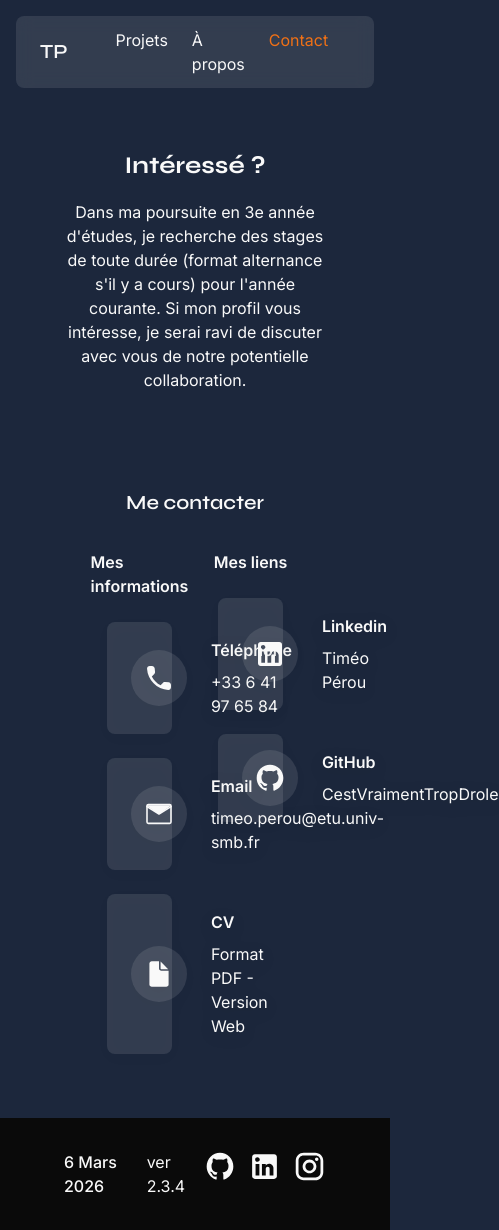
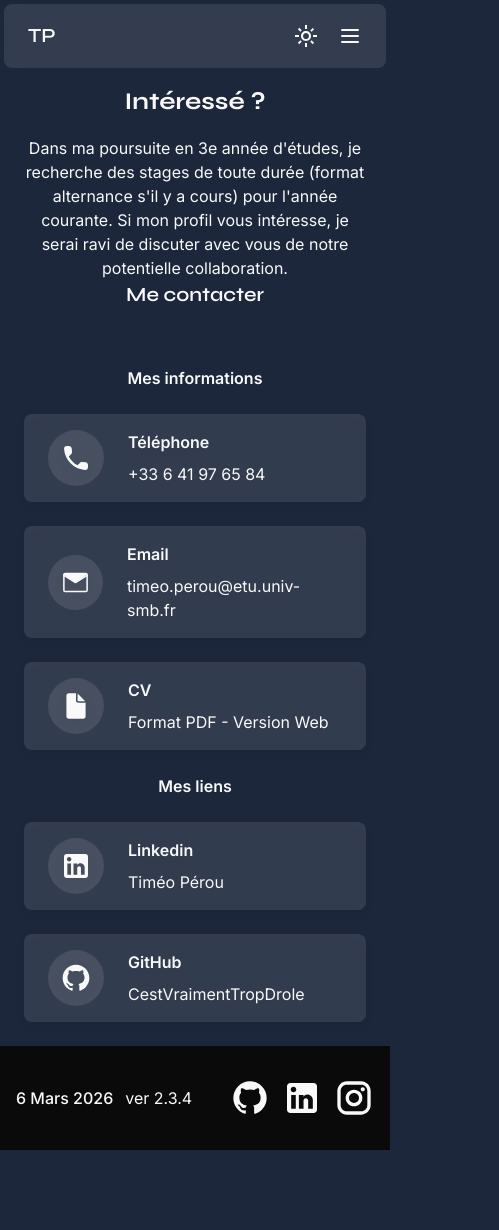
Before and after one commit to CestVraimentTropDrole/Portfolio, a Vue app: page /contact in a window 390 px wide. Shown: the whole page, 499 px wide, since content can reach past the window. After the commit the page ends 1150 px from the top, so only its background shows below. Built offline with nearby package versions, Linux system fonts and the light colour scheme.

Commit message:
feat: mobile layout

```diff
--- a/index.html
+++ b/index.html
@@ -1,5 +1,5 @@
 <!DOCTYPE html>
-<html lang="en" class="w-full bg-blue text-white dark:bg-white dark:text-black transition duration-150">
+<html lang="fr" class="w-full bg-blue text-white dark:bg-white dark:text-black transition duration-150">
   <head>
     <meta charset="UTF-8">
     <link rel="icon" href="/favicon.ico">
@@ -8,7 +8,7 @@
     <title>Portfolio</title>
   </head>
   <body class="overflow-x-hidden">
-    <div id="app" class="w-full flex flex-col gap-8 items-center"></div>
+    <div id="app" class="w-full flex flex-col lg:gap-8 items-center"></div>
     <script type="module" src="/src/main.js"></script>
   </body>
 </html>
--- a/src/App.vue
+++ b/src/App.vue
@@ -5,7 +5,7 @@
 
 <template>
   <Header />
-  <main class="w-full">
+  <main class="w-full px-6 lg:px-0">
     <router-view></router-view>
   </main>
   <Footer />
--- a/src/components/EducationCard.vue
+++ b/src/components/EducationCard.vue
@@ -1,5 +1,5 @@
 <template>
-  <a :href="link" class="w-1/2 flex flex-col gap-4 px-6 py-4 rounded-lg bg-white/10 dark:bg-gray/10 drop-shadow-box hover:rotate-x-6 hover:rotate-y-6 transition duration-150">
+  <a :href="link" class="w-full lg:w-1/2 flex flex-col gap-4 px-6 py-4 rounded-lg bg-white/10 dark:bg-gray/10 drop-shadow-box hover:rotate-x-6 hover:rotate-y-6 transition duration-150">
     <div>
       <p class="text-sm text-lightgray dark:text-gray transition duration-150">{{ date }}</p>
       <h4>{{ course }}</h4>
--- a/src/components/Footer.vue
+++ b/src/components/Footer.vue
@@ -1,6 +1,6 @@
 <template>
-  <footer class="w-full flex flex-row justify-between px-16 py-8 bg-black dark:bg-gray transition duration-150">
-    <div class="w-fit flex lg:gap-3 text-white">
+  <footer class="w-full flex flex-row justify-between items-center px-4 py-8 lg:px-16 lg:py-8 bg-black dark:bg-gray transition duration-150">
+    <div class="w-fit flex gap-3 text-white">
       <p class="font-medium">6 Mars 2026</p>
       <p>ver 2.3.4</p>
     </div>
--- a/src/components/Header.vue
+++ b/src/components/Header.vue
@@ -1,18 +1,30 @@
 <template>
-  <div class="w-full p-4 fixed top-0 z-40">
-    <header class="w-full flex justify-between items-center gap-12 px-6 py-3 rounded-lg bg-white/10 dark:bg-blue/10 shadow-box backdrop-blur-sm">
+  <div class="w-full p-1 lg:p-4 fixed top-0 z-40">
+    <header class="w-full flex justify-between items-center gap-12 px-6 py-3 rounded-lg bg-white/10 dark:bg-blue/10 shadow-box box-border backdrop-blur-sm">
       <router-link to="/" class="font-bold"><h3>TP</h3></router-link>
 
-      <div class="ml-auto flex gap-6 dark:text-black transition duration-150">
+      <div class="ml-auto gap-6 dark:text-black transition duration-150 hidden lg:flex">
         <router-link to="/projects">Projets</router-link>
         <router-link to="/about">À propos</router-link>
         <router-link to="/contact">Contact</router-link>
       </div>
 
-      <button v-on:click="toggleDarkMode" class="p-2 bg-gray/0 rounded-full hover:bg-gray dark:hover:bg-lightgray cursor-pointer duration-150">
-        <img v-if="lightMode" src="/icons/sun.svg" alt="Sun" />
-        <img v-else src="/icons/moon.svg" alt="Moon" />
-      </button>
+      <div class="flex items-center gap-3">
+        <button v-on:click="toggleDarkMode" class="p-2 bg-gray/0 rounded-full hover:bg-gray dark:hover:bg-lightgray cursor-pointer duration-150">
+          <img v-if="lightMode" src="/icons/sun.svg" alt="Sun" />
+          <img v-else src="/icons/moon.svg" alt="Moon" />
+        </button>
+
+        <svg
+          v-on:click="togglePhoneMenu"
+          class="w-6 lg:hidden cursor-pointer"
+          :class="lightMode ? 'text-white' : 'text-black'"
+          xmlns="http://www.w3.org/2000/svg"
+          fill="none" viewBox="0 0 24 24" stroke="currentColor"
+        >
+          <path stroke-linecap="round" stroke-linejoin="round" stroke-width="2" d="M4 6h16M4 12h16M4 18h16" />
+        </svg>
+      </div>
     </header>
   </div>
 </template>
@@ -33,6 +45,9 @@
         } else {
           document.documentElement.classList.add('dark')
         }
+      },
+      togglePhoneMenu() {
+        // Action
       }
     }
   }
--- a/src/components/InfosCard.vue
+++ b/src/components/InfosCard.vue
@@ -1,5 +1,5 @@
 <template>
-  <a :href="link" class="w-3/4 flex items-center gap-6 bg-white/10 dark:bg-gray/10 px-6 py-4 rounded-lg drop-shadow-box hover:rotate-x-6 hover:rotate-y-6 transition duration-150">
+  <a :href="link" class="w-full lg:w-3/4 flex items-center gap-6 bg-white/10 dark:bg-gray/10 px-6 py-4 rounded-lg drop-shadow-box hover:rotate-x-6 hover:rotate-y-6 transition duration-150">
     <div class="h-full max-w-14 max-h-14 bg-white/10 dark:bg-gray/10 p-3 aspect-square rounded-full transition duration-150">
       <img :src="`/icons/${image}`" alt="Téléphone" class="w-full aspect-square" />
     </div>
--- a/src/components/ProjectRow.vue
+++ b/src/components/ProjectRow.vue
@@ -34,7 +34,7 @@
 <template>
   <section id="projects" class="w-full">
 
-    <div v-if="projects" class="w-full grid grid-cols-3 px-16 gap-8">
+    <div v-if="projects" class="w-full flex flex-col lg:grid lg:grid-cols-3 py-6 lg:px-16 gap-8">
       <ProjectCard
         v-for="project in projects"
         :key="project.id"
--- a/src/pages/AboutPage.vue
+++ b/src/pages/AboutPage.vue
@@ -4,15 +4,15 @@
 
 <template>
   <div class="h-[10dvh]"></div>
-  <section class="w-full text-center p-16 flex flex-col gap-6">
+  <section class="w-full text-center lg:p-16 flex flex-col gap-6">
     <h2>À propos</h2>
-    <div class="w-full px-8 flex flex-col">
+    <div class="w-full lg:px-8 flex flex-col">
       <p>Passionné de développement, je poursuis le parcours DevWeb en tant qu'élève de 3e année en BUT MMI, à l'IUT de Chambéry. Polyvalent, je suis intéressé dans le graphisme, UX design et motion design.</p>
       <p>En dehors du travail, j'adore énormément dessiner, ce qui m'a permis de développer une approche créative dans mes projets. Et d'un naturel curieux, j'apprécie toujours apprendre et utiliser de nouvelles compétences.</p>
     </div>
   </section>
 
-  <section id="education" class="w-full min-h-[50dvh] px-16 py-8 flex grow flex-col gap-8 justify-center items-center">
+  <section id="education" class="w-full min-h-[50dvh] lg:px-16 lg:py-8 flex grow flex-col gap-8 justify-center items-center">
     <h3>Parcours</h3>
     <EducationCard
       course="BUT Métiers du Multimédia et de l'Internet"
--- a/src/pages/ContactPage.vue
+++ b/src/pages/ContactPage.vue
@@ -4,14 +4,14 @@
 
 <template>
   <div class="h-[10dvh]"></div>
-  <section class="w-full text-center px-16 py-16 flex flex-col gap-4">
+  <section class="w-full text-center lg:px-16 lg:py-16 flex flex-col gap-4">
     <h2>Intéressé ?</h2>
     <p>Dans ma poursuite en 3e année d'études, je recherche des stages de toute durée (format alternance s'il y a cours) pour l'année courante. Si mon profil vous intéresse, je serai ravi de discuter avec vous de notre potentielle collaboration.</p>
   </section>
 
-  <section id="infos" class="w-full min-h-[50dvh] px-16 py-8 flex grow flex-col gap-8 justify-center items-center">
+  <section id="infos" class="w-full min-h-[50dvh] lg:px-16 lg:py-8 flex grow flex-col gap-8 justify-center items-center">
     <h3>Me contacter</h3>
-    <div class="w-full grid grid-cols-2 gap-6 px-8">
+    <div class="w-full flex flex-col lg:grid lg:grid-cols-2 gap-6 py-6 lg:py-0 lg:px-8">
       <div class="w-full flex flex-col items-center gap-6">
         <h4>Mes informations</h4>
         <InfosCard
--- a/src/pages/MainPage.vue
+++ b/src/pages/MainPage.vue
@@ -6,7 +6,7 @@
 
 <template>
   <section id="hero" class="w-full h-[90dvh] flex flex-col items-center justify-center gap-8">
-    <div class="w-full lg:w-1/2 flex flex-col gap-4 px-6 lg:p-0 text-center">
+    <div class="w-full lg:w-1/2 flex flex-col gap-4 text-center">
       <h1>Portfolio</h1>
       <h2 class="text-orange">Dev Full-Stack et Créatif</h2>
       <p class="font-medium">Actuellement en 3e année de BUT MMI à Chambéry, passionné en développement web, webdesign et UX design, je recherche un stage pour le courant de cette année.</p>
@@ -26,7 +26,7 @@
     <Button variant="secondary" link="projects" caption="Voir plus de projets" />
   </section>
 
-  <section id="skills" class="w-full flex flex-col items-center gap-12 px-6 lg:px-16 py-12 drop-shadow-box text-white dark:text-black transition duration-150">
+  <section id="skills" class="w-full flex flex-col items-center gap-12 lg:px-16 py-12 drop-shadow-box text-white dark:text-black transition duration-150">
     <div class="w-full lg:w-1/2 flex flex-col items-center gap-3 text-center">
       <h2>Mes outils</h2>
       <p>D'une nature curieuse, j'essaye toujours d'apprendre plus de langages et d'outils, pour rester à la page et ne pas être dépassé.</p>
@@ -34,7 +34,7 @@
     <SkillRow />
   </section>
 
-  <section id="about" class="w-full flex flex-col items-center gap-8 px-6 lg:px-16 py-12">
+  <section id="about" class="w-full flex flex-col items-center gap-8 lg:px-16 py-12">
     <h2 class="w-fit lg:w-full">À propos</h2>
     <div class="w-full grid grid-cols-1 lg:grid-cols-2 gap-8 items-center">
       <div id="infos" class="w-full rounded-xl bg-white/10 dark:bg-gray/10 px-6 py-4 drop-shadow-box transition duration-150">
@@ -51,7 +51,7 @@
     <a href="/documents/cv_perou_timeo.pdf" target="_blank" class="w-fit px-6 py-3 rounded-lg shadow-box overflow-hidden duration-150 border-white dark:border-[#aaaaaa] border hover:bg-[#424242] dark:hover:bg-[#aaaaaa]">Mon CV</a>
   </section>
 
-  <section id="final" class="w-full flex flex-col items-center gap-8 px-6 py-12">
+  <section id="final" class="w-full flex flex-col items-center gap-8 lg:px-6 py-12">
     <h2 class="text-orange">Intéressé ?</h2>
     <p class="text-white text-center lg:w-1/2 dark:text-black transition duration-150">Dans ma poursuite en 3e année d'études, je recherche des stages pour l'année 2026. Si mon profil vous intéresse, je serai ravi de discuter avec vous de notre potentielle collaboration.</p>
     <Button variant="primary" link="/contact" caption="Me contacter" />
--- a/src/pages/ProjectPage.vue
+++ b/src/pages/ProjectPage.vue
@@ -4,7 +4,7 @@
 
 <template>
   <div class="h-[10dvh]"></div>
-  <section class="w-full text-center py-16 flex flex-col gap-4">
+  <section class="w-full text-center lg:py-16 flex flex-col gap-4">
     <h2>Mes projets</h2>
     <p>Voici l'ensemble des projets sur lesquels j'ai pu participer et mettre à l'épreuve mes compétences.</p>
   </section>
```
Also changed, not shown: public/icons/menu.svg (added).
